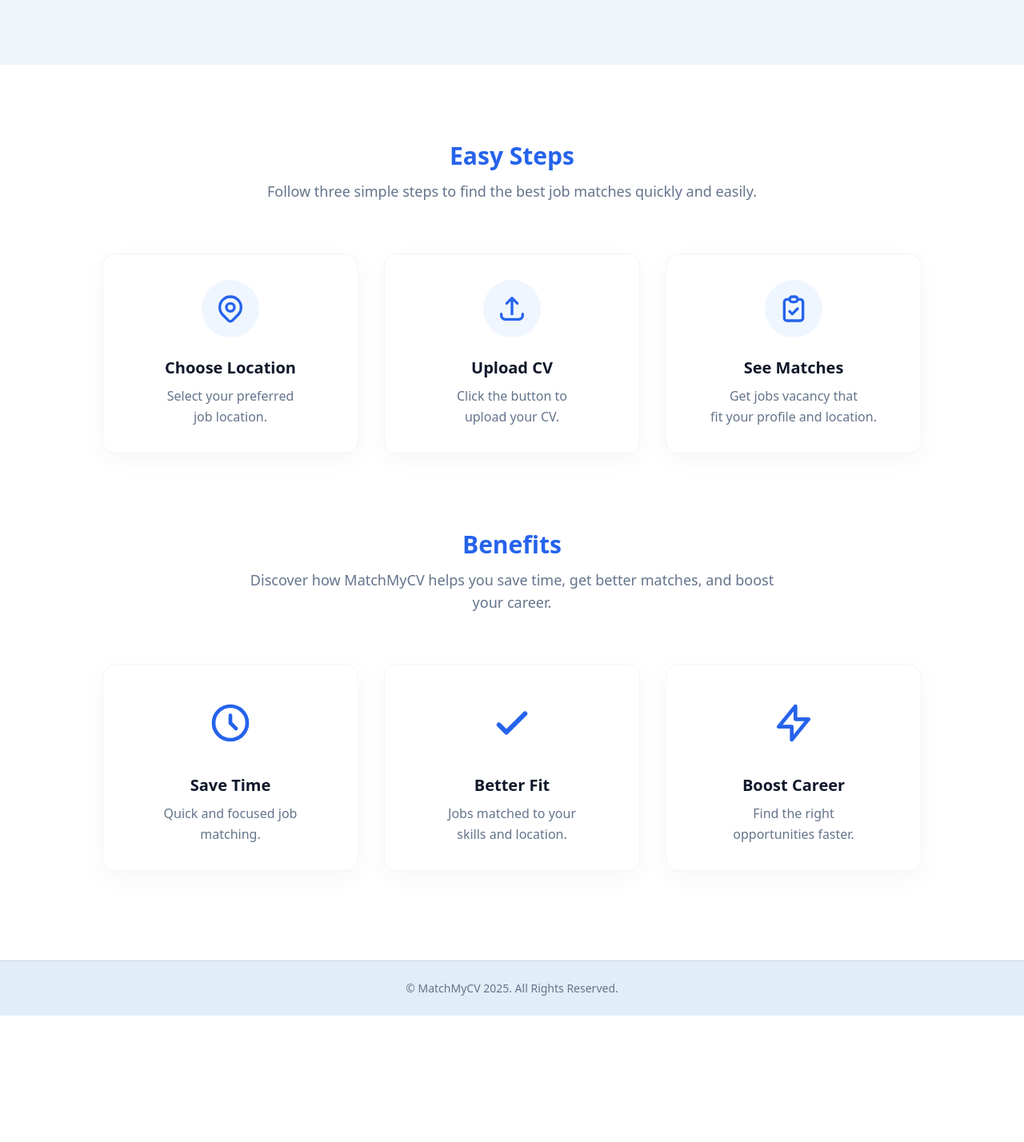
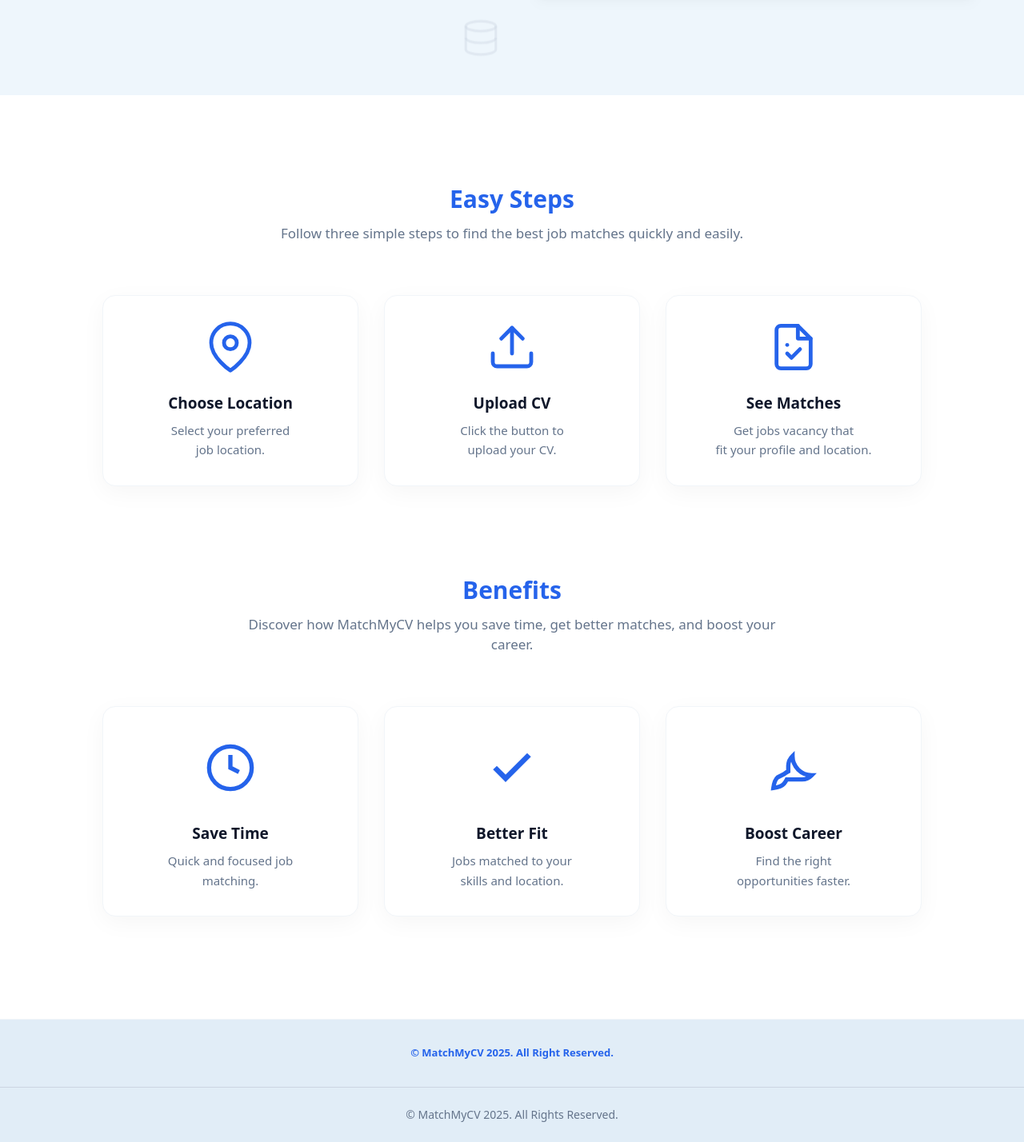
Before and after one commit to AgileSoftDev-2025/MatchMyCV, a Django app: page / in a window 1280 px wide. Shown: the part 602-2030 px from the top of the page at 80% size. Before the commit the page ends 1872 px from the top, so only its background shows below. Run offline with Django 5.2, Linux system fonts and the light colour scheme; style sheets or scripts are compiled from the project's sources; some libraries are stand-ins or nearby versions.

Commit message:
update 2.0

```diff
--- a/matchmycv_website/templates/information_pages/landing_page.html
+++ b/matchmycv_website/templates/information_pages/landing_page.html
@@ -1,143 +1,186 @@
 {% extends "base.html" %}
 {% load static %}
 
-{% block title %}Landing Page - MatchMyCV{% endblock %}
+{% block title %}Find the Right Job · MatchMyCV{% endblock %}
 
 {% block extra_head %}
 <style>
-  /* Animasi halus untuk elemen dekorasi background */
+  /* Animasi halus untuk elemen dekorasi background (floating) */
   @keyframes float {
     0% { transform: translateY(0px); }
     50% { transform: translateY(-10px); }
     100% { transform: translateY(0px); }
   }
-  .animate-float {
-    animation: float 6s ease-in-out infinite;
-  }
-  .animate-float-delayed {
-    animation: float 7s ease-in-out infinite 1s;
-  }
+  .animate-float { animation: float 6s ease-in-out infinite; }
+  .animate-float-delayed { animation: float 7s ease-in-out infinite 2s; }
+  .animate-float-slow { animation: float 8s ease-in-out infinite 1s; }
 </style>
 {% endblock %}
 
 {% block content %}
-<section class="relative overflow-hidden bg-[#eef6fc] pt-12 pb-20 lg:pt-20 lg:pb-28">
-  <div class="absolute top-20 left-10 text-slate-300/50 hidden lg:block animate-float">
-    <svg width="60" height="60" viewBox="0 0 24 24" fill="none" stroke="currentColor" stroke-width="1.5"><path stroke-linecap="round" stroke-linejoin="round" d="M17.25 6.75L22.5 12l-5.25 5.25m-10.5 0L1.5 12l5.25-5.25m7.5-3l-4.5 16.5" /></svg>
-  </div>
-  <div class="absolute top-40 right-[45%] text-slate-300/50 hidden lg:block animate-float-delayed">
-    <span class="text-4xl font-bold">SQL</span>
-  </div>
-  <div class="absolute bottom-20 left-[20%] text-slate-300/50 hidden lg:block">
-    <svg width="50" height="50" viewBox="0 0 24 24" fill="none" stroke="currentColor" stroke-width="1.5"><circle cx="12" cy="12" r="10"/><path d="M2 12h20"/><path d="M12 2a15.3 15.3 0 0 1 4 10 15.3 15.3 0 0 1-4 10 15.3 15.3 0 0 1-4-10 15.3 15.3 0 0 1 4-10z"/></svg>
+<section class="relative overflow-hidden bg-[#eef6fc] pt-12 pb-20 lg:pt-24 lg:pb-32">
+
+  <div class="absolute top-10 left-[10%] text-slate-300/40 hidden lg:block animate-float-slow -rotate-12">
+    <svg width="60" height="60" viewBox="0 0 24 24" fill="none" stroke="currentColor" stroke-width="1.5">
+      <rect x="2" y="3" width="20" height="14" rx="2" ry="2"></rect>
+      <line x1="8" y1="21" x2="16" y2="21"></line>
+      <line x1="12" y1="17" x2="12" y2="21"></line>
+    </svg>
   </div>
 
-  <div class="container mx-auto px-[5%] max-w-7xl">
-    <div class="flex flex-col items-center gap-12 lg:flex-row lg:gap-20">
+  <div class="absolute top-[60%] left-[5%] text-slate-300/50 hidden lg:block animate-float">
+    <svg width="60" height="60" viewBox="0 0 24 24" fill="none" stroke="currentColor" stroke-width="1.5">
+      <polyline points="16 18 22 12 16 6"></polyline>
+      <polyline points="8 6 2 12 8 18"></polyline>
+    </svg>
+  </div>
 
-      <div class="flex-1 text-center lg:text-left z-10">
-        <h1 class="mb-6 text-4xl font-extrabold leading-tight text-slate-900 lg:text-5xl xl:text-[3.5rem]">
-          Find the right job faster with <span class="text-blue-600">MatchMyCV</span>
+  <div class="absolute top-[65%] left-[35%] text-slate-300/50 hidden lg:block animate-float-delayed">
+    <svg width="50" height="50" viewBox="0 0 24 24" fill="none" stroke="currentColor" stroke-width="1.2">
+      <circle cx="12" cy="12" r="10"></circle>
+      <line x1="2" y1="12" x2="22" y2="12"></line>
+      <path d="M12 2a15.3 15.3 0 0 1 4 10 15.3 15.3 0 0 1-4 10 15.3 15.3 0 0 1-4-10 15.3 15.3 0 0 1 4-10z"></path>
+    </svg>
+  </div>
+
+  <div class="absolute top-[20%] right-[45%] text-slate-300/40 hidden lg:block animate-float font-bold text-3xl rotate-6">
+    SQL
+  </div>
+
+  <div class="absolute bottom-10 left-[45%] text-slate-300/40 hidden lg:block animate-float-slow">
+    <svg width="50" height="50" viewBox="0 0 24 24" fill="none" stroke="currentColor" stroke-width="1.5">
+      <ellipse cx="12" cy="5" rx="9" ry="3"></ellipse>
+      <path d="M21 12c0 1.66-4 3-9 3s-9-1.34-9-3"></path>
+      <path d="M3 5v14c0 1.66 4 3 9 3s9-1.34 9-3V5"></path>
+    </svg>
+  </div>
+
+  <div class="absolute top-[50%] right-[5%] text-slate-300/40 hidden lg:block animate-float -rotate-45">
+    <svg width="40" height="40" viewBox="0 0 24 24" fill="none" stroke="currentColor" stroke-width="1.5">
+      <path d="M17 3a2.828 2.828 0 1 1 4 4L7.5 20.5 2 22l1.5-5.5L17 3z"></path>
+    </svg>
+  </div>
+  <div class="container mx-auto px-[5%] max-w-7xl relative z-10">
+    <div class="flex flex-col items-center gap-10 lg:flex-row lg:gap-16">
+
+      <div class="flex-1 text-center lg:text-left">
+        <h1 class="mb-6 text-4xl font-extrabold leading-[1.15] text-slate-950 lg:text-5xl xl:text-[3.5rem]">
+          Find the right job faster<br>with <span class="text-[#2563eb]">MatchMyCV</span>
         </h1>
-        <p class="mb-8 text-lg text-slate-600 leading-relaxed max-w-lg mx-auto lg:mx-0">
+        <p class="mb-10 text-[17px] text-slate-500 leading-relaxed max-w-lg mx-auto lg:mx-0">
           Upload your CV, let our system analyze your skills and experience, and get personalized job recommendations that truly match your profile.
         </p>
-        <a href="{% url 'analyze' %}" class="inline-block rounded-full bg-[#fbbf24] px-10 py-3.5 text-lg font-bold text-white shadow-lg transition-transform hover:scale-105 hover:bg-amber-400 focus:outline-none focus:ring-2 focus:ring-amber-300">
+
+        <a href="{% url 'analyze' %}" class="inline-block rounded-full bg-[#facc15] hover:bg-[#eab308] text-white text-lg font-bold px-12 py-3.5 shadow-[0_4px_14px_rgba(250,204,21,0.4)] transition-transform hover:scale-105 focus:outline-none">
           Start
         </a>
       </div>
 
-      <div class="flex-1 relative z-10">
+      <div class="flex-1 w-full max-w-[600px]">
         <img
-          src="C:\Users\asusv\MatchMyCV\matchmycv_website\static\images\6 1.png"
-          alt="Job Search Illustration"
-          class="w-full h-auto object-contain drop-shadow-xl"
+          src="{% static 'images/hero.png' %}"
+          alt="MatchMyCV Illustration"
+          class="w-full h-auto object-contain drop-shadow-lg"
         >
       </div>
     </div>
   </div>
 </section>
 
-<section class="bg-white py-16 lg:py-24">
+<section class="bg-white py-20 lg:py-28">
   <div class="container mx-auto px-[5%] max-w-6xl">
     <div class="text-center mb-16">
-      <h2 class="text-3xl font-bold text-blue-600 mb-3">Easy Steps</h2>
-      <p class="text-slate-500 text-lg">Follow three simple steps to find the best job matches quickly and easily.</p>
+      <h2 class="text-[28px] md:text-3xl font-bold text-[#2563eb] mb-3">Easy Steps</h2>
+      <p class="text-slate-500 text-[17px]">Follow three simple steps to find the best job matches quickly and easily.</p>
     </div>
 
     <div class="grid grid-cols-1 gap-8 md:grid-cols-3">
-      <div class="flex flex-col items-center p-8 bg-white rounded-2xl border border-slate-100 shadow-[0_8px_30px_rgb(0,0,0,0.04)] text-center transition-all hover:-translate-y-1 hover:shadow-[0_8px_30px_rgb(0,0,0,0.08)]">
-        <div class="mb-6 p-4 rounded-full bg-blue-50">
-          <svg class="w-10 h-10 text-blue-600" fill="none" viewBox="0 0 24 24" stroke="currentColor" stroke-width="2">
-            <path stroke-linecap="round" stroke-linejoin="round" d="M17.657 16.657L13.414 20.9a1.998 1.998 0 01-2.827 0l-4.244-4.243a8 8 0 1111.314 0z" />
-            <path stroke-linecap="round" stroke-linejoin="round" d="M15 11a3 3 0 11-6 0 3 3 0 016 0z" />
+
+      <div class="flex flex-col items-center p-8 bg-white rounded-2xl border border-slate-100 shadow-[0_8px_30px_rgba(0,0,0,0.04)] text-center transition-all hover:-translate-y-1 hover:shadow-[0_12px_40px_rgba(0,0,0,0.08)]">
+        <div class="mb-6">
+          <svg class="w-16 h-16 text-[#2563eb]" viewBox="0 0 24 24" fill="none" stroke="currentColor" stroke-width="1.8" stroke-linecap="round" stroke-linejoin="round">
+             <path d="M21 10c0 7-9 13-9 13s-9-6-9-13a9 9 0 0 1 18 0z"></path>
+             <circle cx="12" cy="10" r="3"></circle>
           </svg>
         </div>
-        <h3 class="text-xl font-bold text-slate-900 mb-2">Choose Location</h3>
-        <p class="text-slate-500 leading-relaxed">Select your preferred<br>job location.</p>
+        <h3 class="text-[19px] font-bold text-slate-900 mb-2">Choose Location</h3>
+        <p class="text-slate-500 leading-relaxed text-[15px]">Select your preferred<br>job location.</p>
       </div>
 
-      <div class="flex flex-col items-center p-8 bg-white rounded-2xl border border-slate-100 shadow-[0_8px_30px_rgb(0,0,0,0.04)] text-center transition-all hover:-translate-y-1 hover:shadow-[0_8px_30px_rgb(0,0,0,0.08)]">
-        <div class="mb-6 p-4 rounded-full bg-blue-50">
-          <svg class="w-10 h-10 text-blue-600" fill="none" viewBox="0 0 24 24" stroke="currentColor" stroke-width="2">
-            <path stroke-linecap="round" stroke-linejoin="round" d="M4 16v1a3 3 0 003 3h10a3 3 0 003-3v-1m-4-8l-4-4m0 0L8 8m4-4v12" />
+      <div class="flex flex-col items-center p-8 bg-white rounded-2xl border border-slate-100 shadow-[0_8px_30px_rgba(0,0,0,0.04)] text-center transition-all hover:-translate-y-1 hover:shadow-[0_12px_40px_rgba(0,0,0,0.08)]">
+        <div class="mb-6">
+          <svg class="w-16 h-16 text-[#2563eb]" viewBox="0 0 24 24" fill="none" stroke="currentColor" stroke-width="1.8" stroke-linecap="round" stroke-linejoin="round">
+            <path d="M21 15v4a2 2 0 0 1-2 2H5a2 2 0 0 1-2-2v-4"></path>
+            <polyline points="17 8 12 3 7 8"></polyline>
+            <line x1="12" y1="3" x2="12" y2="15"></line>
           </svg>
         </div>
-        <h3 class="text-xl font-bold text-slate-900 mb-2">Upload CV</h3>
-        <p class="text-slate-500 leading-relaxed">Click the button to<br>upload your CV.</p>
+        <h3 class="text-[19px] font-bold text-slate-900 mb-2">Upload CV</h3>
+        <p class="text-slate-500 leading-relaxed text-[15px]">Click the button to<br>upload your CV.</p>
       </div>
 
-      <div class="flex flex-col items-center p-8 bg-white rounded-2xl border border-slate-100 shadow-[0_8px_30px_rgb(0,0,0,0.04)] text-center transition-all hover:-translate-y-1 hover:shadow-[0_8px_30px_rgb(0,0,0,0.08)]">
-        <div class="mb-6 p-4 rounded-full bg-blue-50">
-          <svg class="w-10 h-10 text-blue-600" fill="none" viewBox="0 0 24 24" stroke="currentColor" stroke-width="2">
-            <path stroke-linecap="round" stroke-linejoin="round" d="M9 5H7a2 2 0 00-2 2v12a2 2 0 002 2h10a2 2 0 002-2V7a2 2 0 00-2-2h-2M9 5a2 2 0 002 2h2a2 2 0 002-2M9 5a2 2 0 012-2h2a2 2 0 012 2m-6 9l2 2 4-4" />
+      <div class="flex flex-col items-center p-8 bg-white rounded-2xl border border-slate-100 shadow-[0_8px_30px_rgba(0,0,0,0.04)] text-center transition-all hover:-translate-y-1 hover:shadow-[0_12px_40px_rgba(0,0,0,0.08)]">
+        <div class="mb-6">
+          <svg class="w-16 h-16 text-[#2563eb]" viewBox="0 0 24 24" fill="none" stroke="currentColor" stroke-width="1.8" stroke-linecap="round" stroke-linejoin="round">
+            <path d="M14 2H6a2 2 0 0 0-2 2v16a2 2 0 0 0 2 2h12a2 2 0 0 0 2-2V8z"></path>
+            <polyline points="14 2 14 8 20 8"></polyline>
+            <path d="M9 15l2 2 4-4"></path>
+            <path d="M9 11l.01 0"></path>
           </svg>
         </div>
-        <h3 class="text-xl font-bold text-slate-900 mb-2">See Matches</h3>
-        <p class="text-slate-500 leading-relaxed">Get jobs vacancy that<br>fit your profile and location.</p>
+        <h3 class="text-[19px] font-bold text-slate-900 mb-2">See Matches</h3>
+        <p class="text-slate-500 leading-relaxed text-[15px]">Get jobs vacancy that<br>fit your profile and location.</p>
       </div>
     </div>
   </div>
 </section>
 
-<section class="bg-white pb-20 lg:pb-28">
+<section class="bg-white pb-20 lg:pb-32">
   <div class="container mx-auto px-[5%] max-w-6xl">
     <div class="text-center mb-16">
-      <h2 class="text-3xl font-bold text-blue-600 mb-3">Benefits</h2>
-      <p class="text-slate-500 text-lg max-w-2xl mx-auto">Discover how MatchMyCV helps you save time, get better matches, and boost your career.</p>
+      <h2 class="text-[28px] md:text-3xl font-bold text-[#2563eb] mb-3">Benefits</h2>
+      <p class="text-slate-500 text-[17px] max-w-2xl mx-auto">Discover how MatchMyCV helps you save time, get better matches, and boost your career.</p>
     </div>
 
     <div class="grid grid-cols-1 gap-8 md:grid-cols-3">
-      <div class="flex flex-col items-center p-8 bg-white rounded-2xl border border-slate-100 shadow-[0_8px_30px_rgb(0,0,0,0.04)] text-center transition-all hover:-translate-y-1 hover:shadow-[0_8px_30px_rgb(0,0,0,0.08)]">
-        <div class="mb-6 p-3 rounded-full text-blue-600">
-          <svg class="w-14 h-14" fill="none" viewBox="0 0 24 24" stroke="currentColor" stroke-width="2">
-            <path stroke-linecap="round" stroke-linejoin="round" d="M12 8v4l3 3m6-3a9 9 0 11-18 0 9 9 0 0118 0z" />
+
+      <div class="flex flex-col items-center p-8 bg-white rounded-2xl border border-slate-100 shadow-[0_8px_30px_rgba(0,0,0,0.04)] text-center transition-all hover:-translate-y-1 hover:shadow-[0_12px_40px_rgba(0,0,0,0.08)]">
+        <div class="mb-6 p-3 rounded-full">
+          <svg class="w-16 h-16 text-[#2563eb]" fill="none" viewBox="0 0 24 24" stroke="currentColor" stroke-width="2">
+            <circle cx="12" cy="12" r="10"></circle>
+            <polyline points="12 6 12 12 16 14"></polyline>
           </svg>
         </div>
-        <h3 class="text-xl font-bold text-slate-900 mb-2">Save Time</h3>
-        <p class="text-slate-500 leading-relaxed">Quick and focused job<br>matching.</p>
+        <h3 class="text-[19px] font-bold text-slate-900 mb-2">Save Time</h3>
+        <p class="text-slate-500 leading-relaxed text-[15px]">Quick and focused job<br>matching.</p>
       </div>
 
-      <div class="flex flex-col items-center p-8 bg-white rounded-2xl border border-slate-100 shadow-[0_8px_30px_rgb(0,0,0,0.04)] text-center transition-all hover:-translate-y-1 hover:shadow-[0_8px_30px_rgb(0,0,0,0.08)]">
-        <div class="mb-6 p-3 rounded-full text-blue-600">
-          <svg class="w-14 h-14" fill="none" viewBox="0 0 24 24" stroke="currentColor" stroke-width="2.5">
-            <path stroke-linecap="round" stroke-linejoin="round" d="M5 13l4 4L19 7" />
+      <div class="flex flex-col items-center p-8 bg-white rounded-2xl border border-slate-100 shadow-[0_8px_30px_rgba(0,0,0,0.04)] text-center transition-all hover:-translate-y-1 hover:shadow-[0_12px_40px_rgba(0,0,0,0.08)]">
+        <div class="mb-6 p-3 rounded-full">
+          <svg class="w-16 h-16 text-[#2563eb]" fill="none" viewBox="0 0 24 24" stroke="currentColor" stroke-width="2.5">
+            <polyline points="20 6 9 17 4 12"></polyline>
           </svg>
         </div>
-        <h3 class="text-xl font-bold text-slate-900 mb-2">Better Fit</h3>
-        <p class="text-slate-500 leading-relaxed">Jobs matched to your<br>skills and location.</p>
+        <h3 class="text-[19px] font-bold text-slate-900 mb-2">Better Fit</h3>
+        <p class="text-slate-500 leading-relaxed text-[15px]">Jobs matched to your<br>skills and location.</p>
       </div>
 
-      <div class="flex flex-col items-center p-8 bg-white rounded-2xl border border-slate-100 shadow-[0_8px_30px_rgb(0,0,0,0.04)] text-center transition-all hover:-translate-y-1 hover:shadow-[0_8px_30px_rgb(0,0,0,0.08)]">
-        <div class="mb-6 p-3 rounded-full text-blue-600">
-          <svg class="w-14 h-14" fill="none" viewBox="0 0 24 24" stroke="currentColor" stroke-width="2">
-            <path stroke-linecap="round" stroke-linejoin="round" d="M13 10V3L4 14h7v7l9-11h-7z" />
+      <div class="flex flex-col items-center p-8 bg-white rounded-2xl border border-slate-100 shadow-[0_8px_30px_rgba(0,0,0,0.04)] text-center transition-all hover:-translate-y-1 hover:shadow-[0_12px_40px_rgba(0,0,0,0.08)]">
+        <div class="mb-6 p-3 rounded-full">
+          <svg class="w-16 h-16 text-[#2563eb]" fill="none" viewBox="0 0 24 24" stroke="currentColor" stroke-width="2">
+             <path d="M4.5 16.5c-1.5 1.26-2 5-2 5s3.74-.5 5-2c.48-.56.93-1.23 1.31-2H16a6.49 6.49 0 0 0 4.5-2 9 9 0 0 1-9-9 6.49 6.49 0 0 0-2 4.5v2.69c-.77.38-1.44.83-2 1.31z"></path>
+             <line x1="13" y1="11" x2="13" y2="11"></line>
           </svg>
         </div>
-        <h3 class="text-xl font-bold text-slate-900 mb-2">Boost Career</h3>
-        <p class="text-slate-500 leading-relaxed">Find the right<br>opportunities faster.</p>
+        <h3 class="text-[19px] font-bold text-slate-900 mb-2">Boost Career</h3>
+        <p class="text-slate-500 leading-relaxed text-[15px]">Find the right<br>opportunities faster.</p>
       </div>
     </div>
   </div>
 </section>
+
+<footer class="border-t border-slate-100 py-8 text-center">
+  <p class="text-[13px] font-semibold text-[#2563eb]">© MatchMyCV 2025. All Right Reserved.</p>
+</footer>
+
 {% endblock %}
```
